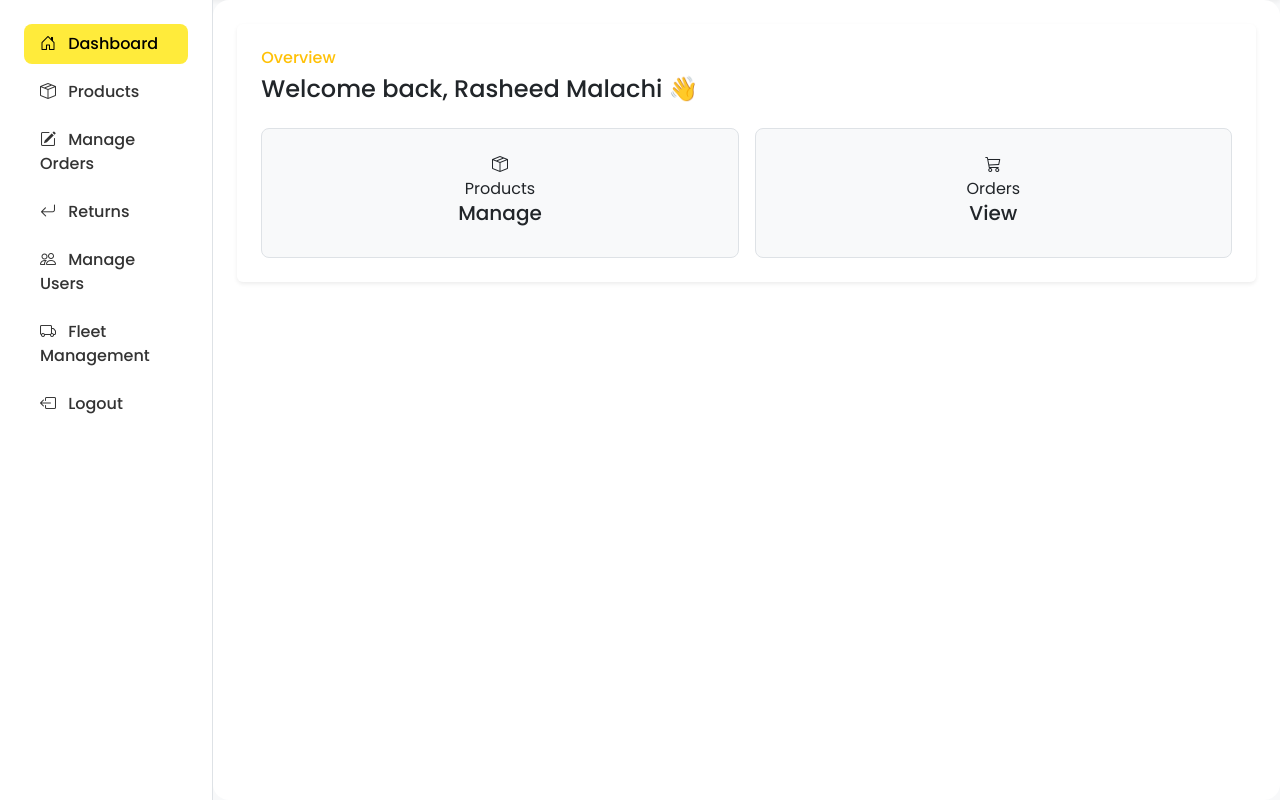
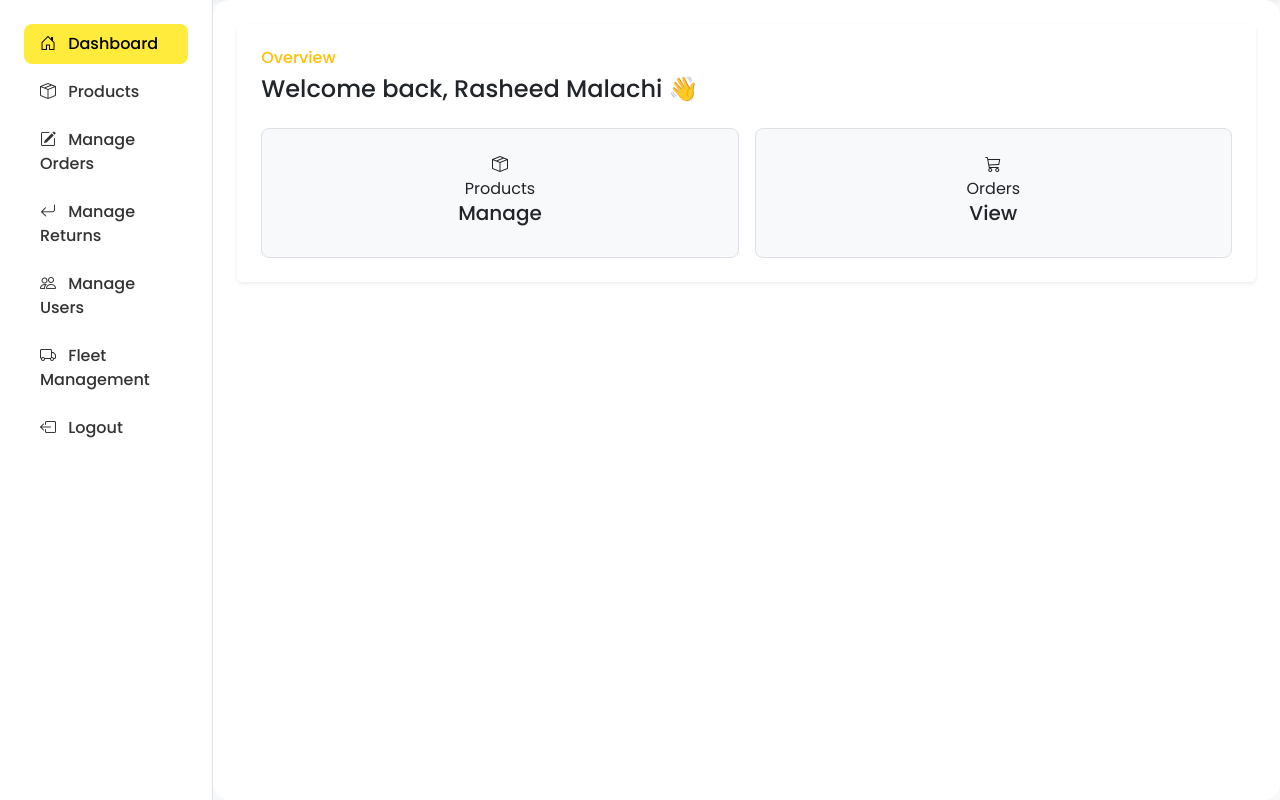
Before and after one commit to ToastedSiopao/SIA-CrackCart, a PHP site: page /admin/dashboard.php in a window 1280 px wide. Shown: the part 57-857 px from the top of the page. Run offline with PHP 8.4, Linux system fonts and the light colour scheme; a user stored in the database is signed in.

Commit message:
CrackCart 5.0

```diff
--- a/admin/admin_sidebar.php
+++ b/admin/admin_sidebar.php
@@ -5,7 +5,7 @@ $sidebar_links = [
     'dashboard.php' => '<i class="bi bi-house-door"></i> Dashboard',
     'products.php' => '<i class="bi bi-box-seam"></i> Products',
     'manage_orders.php' => '<i class="bi bi-pencil-square"></i> Manage Orders',
-    'returns.php' => '<i class="bi bi-arrow-return-left"></i> Returns',
+    'manage_returns.php' => '<i class="bi bi-arrow-return-left"></i> Manage Returns',
     'manage_users.php' => '<i class="bi bi-people"></i> Manage Users',
     'fleet_management.php' => '<i class="bi bi-truck"></i> Fleet Management',
     'logout.php' => '<i class="bi bi-box-arrow-left"></i> Logout'
```
